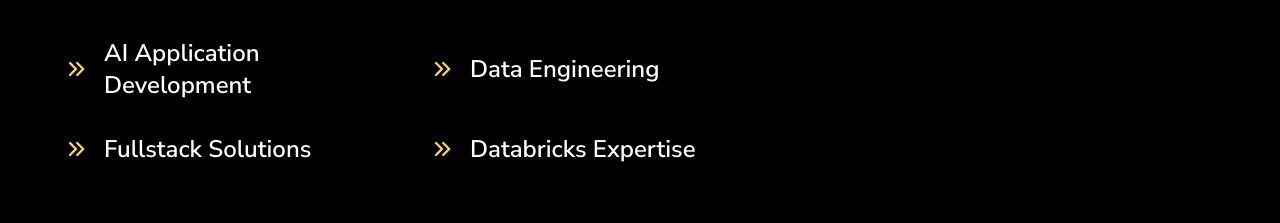
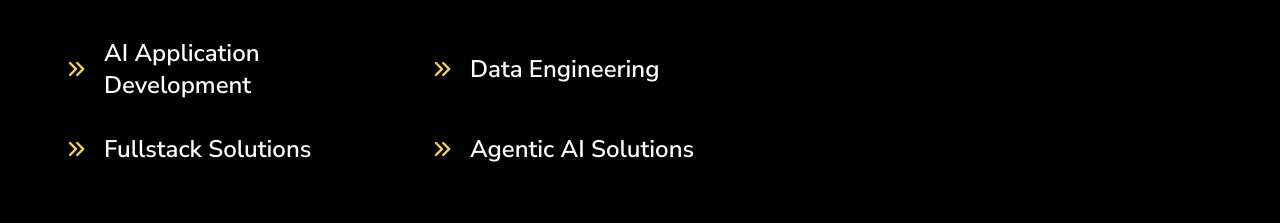
Before and after one commit to satyasundar/portfolio2, a Next.js app: page / in a window 1280 px wide. Shown: the part 1280-1503 px from the top of the page. Built offline with nearby package versions, Linux system fonts and the light colour scheme.

Commit message:
about me updated

```diff
--- a/components/AboutMe.tsx
+++ b/components/AboutMe.tsx
@@ -29,7 +29,7 @@
           <AboutList title="AI Application Development" />
           <AboutList title="Data Engineering" />
           <AboutList title="Fullstack Solutions" />
-          <AboutList title="Databricks Expertise" />
+          <AboutList title="Agentic AI Solutions" />
         </div>
       </div>
     </section>
```
